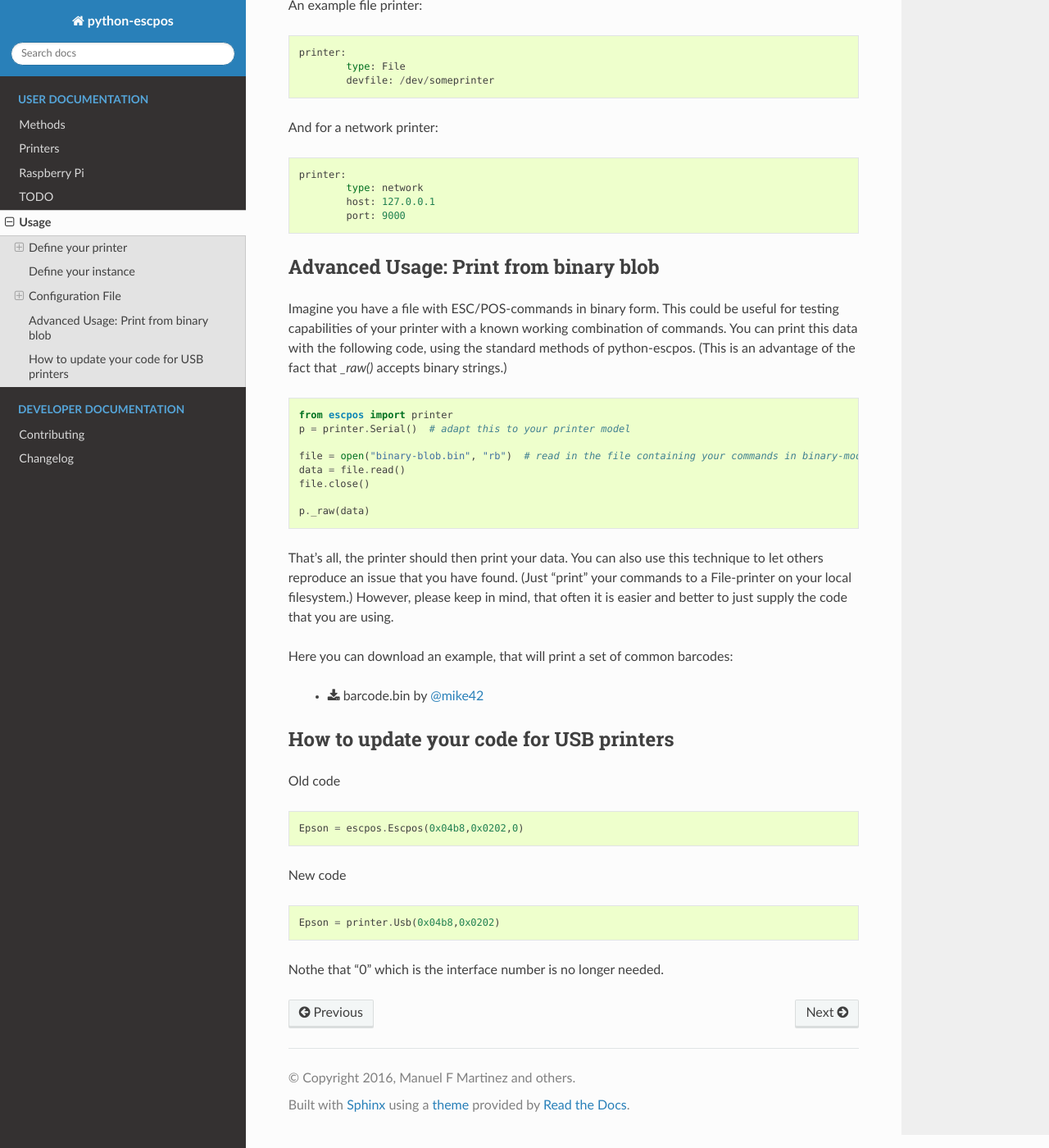
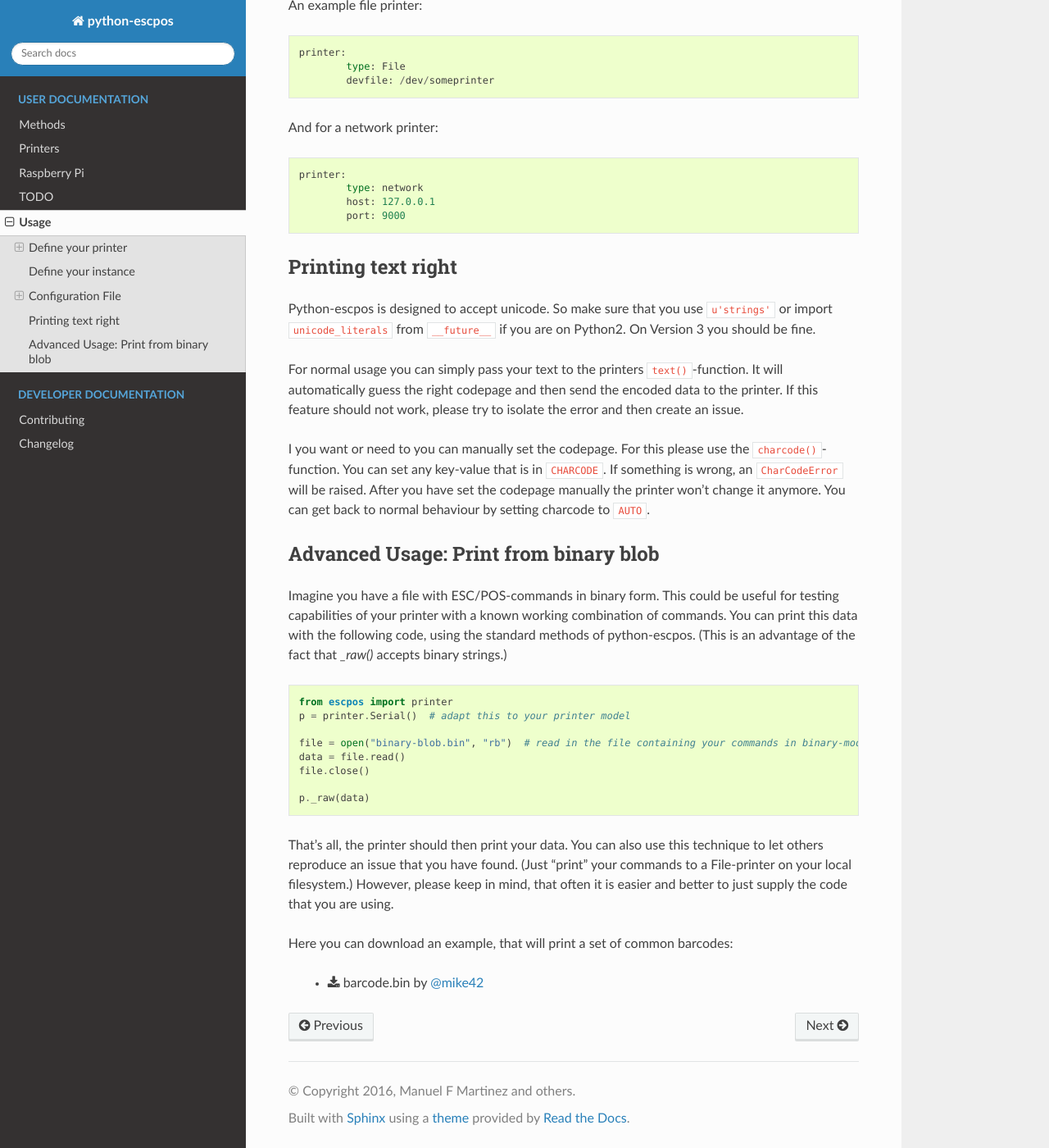
Before and after one commit to python-escpos/python-escpos, a Sphinx documentation site: the page built from doc/user/usage.rst, in a window 1280 px wide and 1400 px high, scrolled down 3327 px. Shown: the whole window at 82% size. Built offline with Sphinx 7.4.7 and the Read the Docs theme 2.0.0, drawn with Linux system fonts in a browser that asks for light colours; pages that are not in the unit, such as notebooks, are missing from menus; the version number could not be read and is left out.

Commit message:
doc update documentation regarding codepages

```diff
--- a/doc/user/usage.rst
+++ b/doc/user/usage.rst
@@ -177,6 +177,20 @@ And for a network printer::
                 host: 127.0.0.1
                 port: 9000
 
+Printing text right
+-------------------
+Python-escpos is designed to accept unicode. So make sure that you use ``u'strings'`` or import ``unicode_literals``
+from ``__future__`` if you are on Python2. On Version 3 you should be fine.
+
+For normal usage you can simply pass your text to the printers ``text()``-function. It will automatically guess
+the right codepage and then send the encoded data to the printer. If this feature should not work, please try to
+isolate the error and then create an issue.
+
+I you want or need to you can manually set the codepage. For this please use the ``charcode()``-function. You can set
+any key-value that is in ``CHARCODE``. If something is wrong, an ``CharCodeError`` will be raised.
+After you have set the codepage manually the printer won't change it anymore. You can get back to normal behaviour
+by setting charcode to ``AUTO``.
+
 Advanced Usage: Print from binary blob
 --------------------------------------
 
@@ -203,20 +217,3 @@ However, please keep in mind, that often it is easier and better to just supply
 Here you can download an example, that will print a set of common barcodes:
 
     * :download:`barcode.bin </download/barcode.bin>` by `@mike42 <https://github.com/mike42>`_
-
-How to update your code for USB printers
-----------------------------------------
-
-Old code
-
-::
-
-    Epson = escpos.Escpos(0x04b8,0x0202,0)
-
-New code
-
-::
-
-    Epson = printer.Usb(0x04b8,0x0202)
-
-Nothe that "0" which is the interface number is no longer needed.
```
